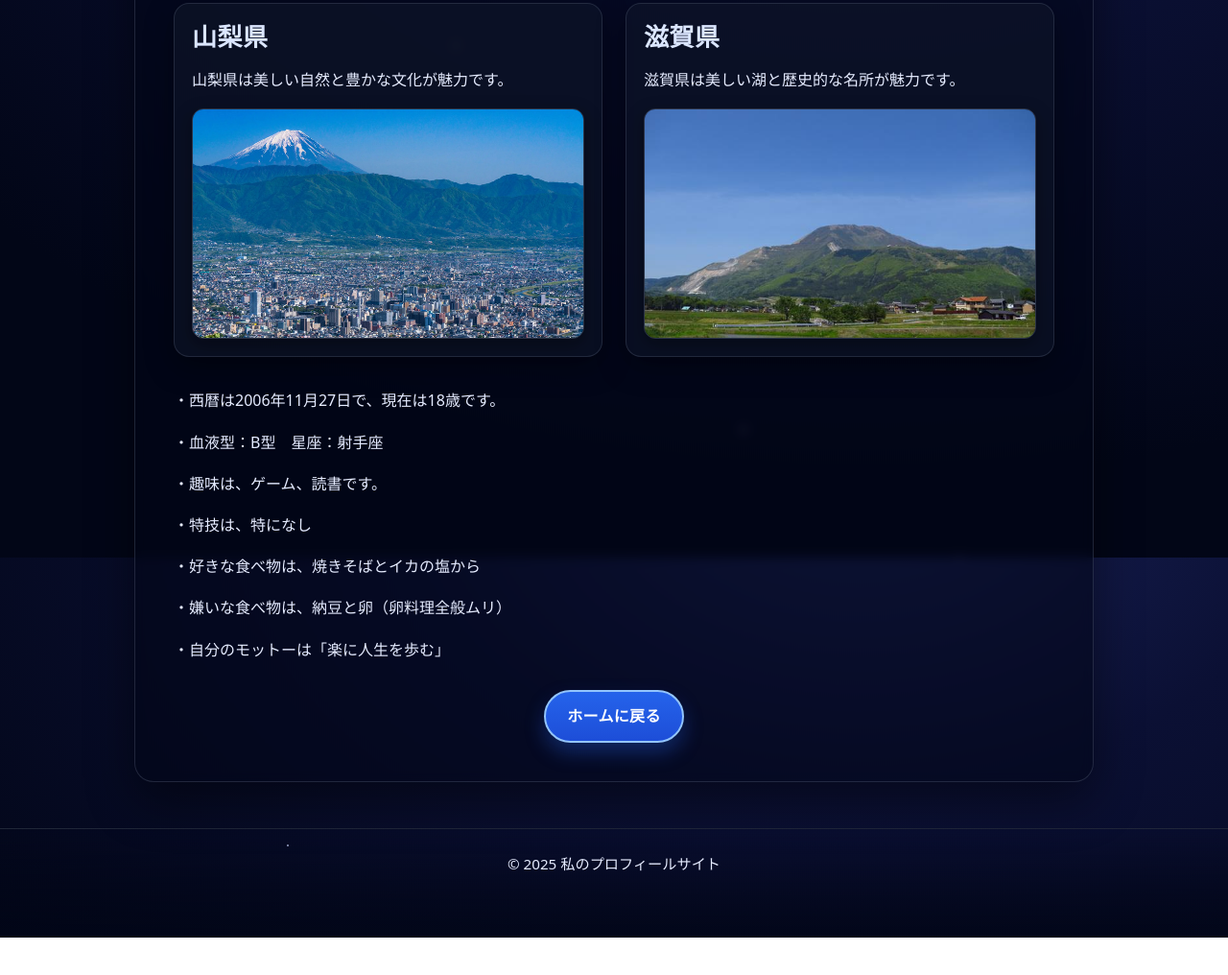
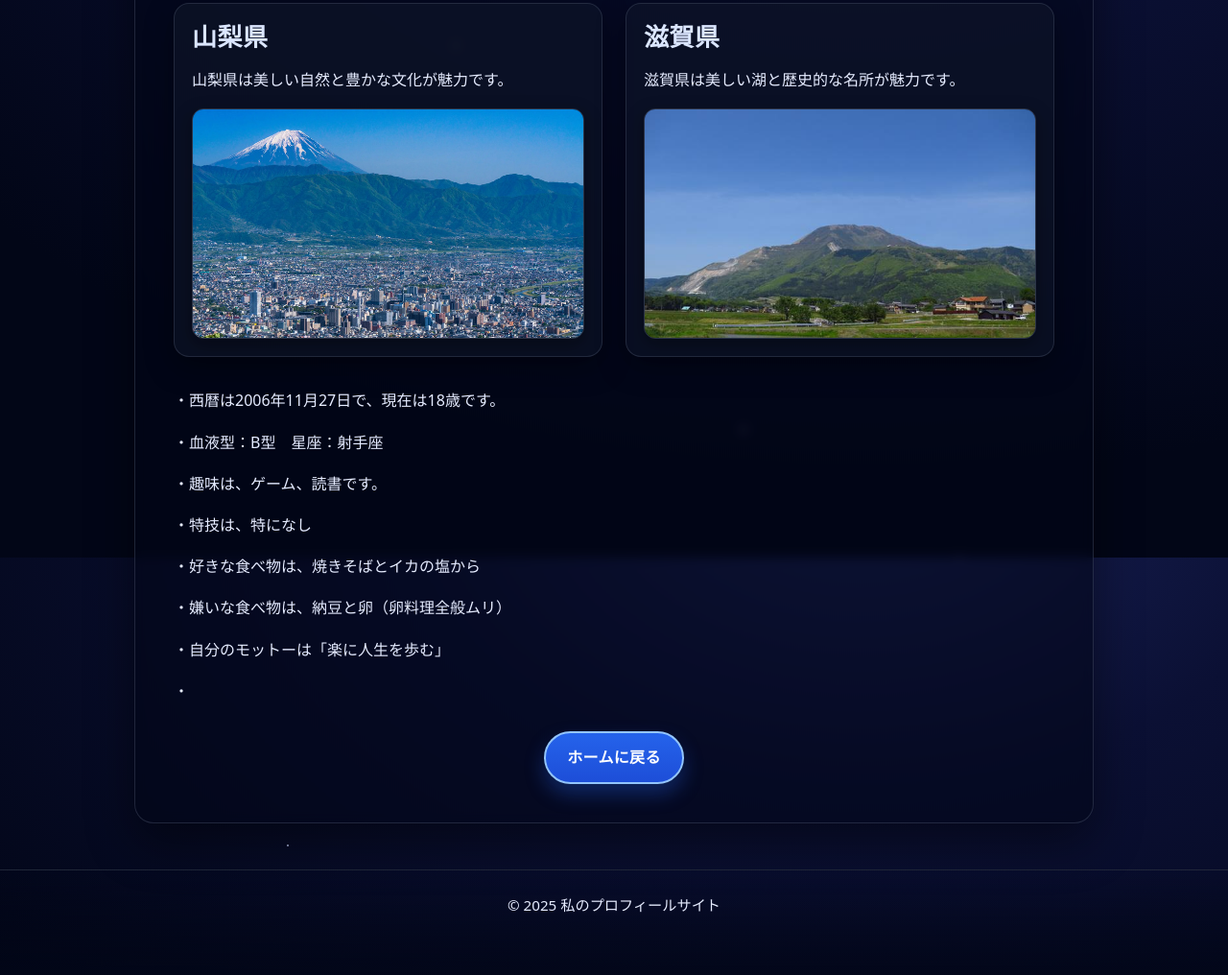
Before and after one commit to oono25/about-me, a plain HTML site: page about.html in a window 1280 px wide. Shown: the part 219-1235 px from the top of the page at 96% size. Before the commit the page ends 1196 px from the top, so only its background shows below. Drawn offline with Linux system fonts and the light colour scheme.

Commit message:
Initial commit

```diff
--- a/about.html
+++ b/about.html
@@ -33,6 +33,7 @@
     <p>・好きな食べ物は、焼きそばとイカの塩から</p>
     <p>・嫌いな食べ物は、納豆と卵（卵料理全般ムリ）</p>
     <p>・自分のモットーは「楽に人生を歩む」</p>
+    <p>・</p>
 
     <div class="home-button-container">
       <a href="index.html" class="home-button">ホームに戻る</a>
```
